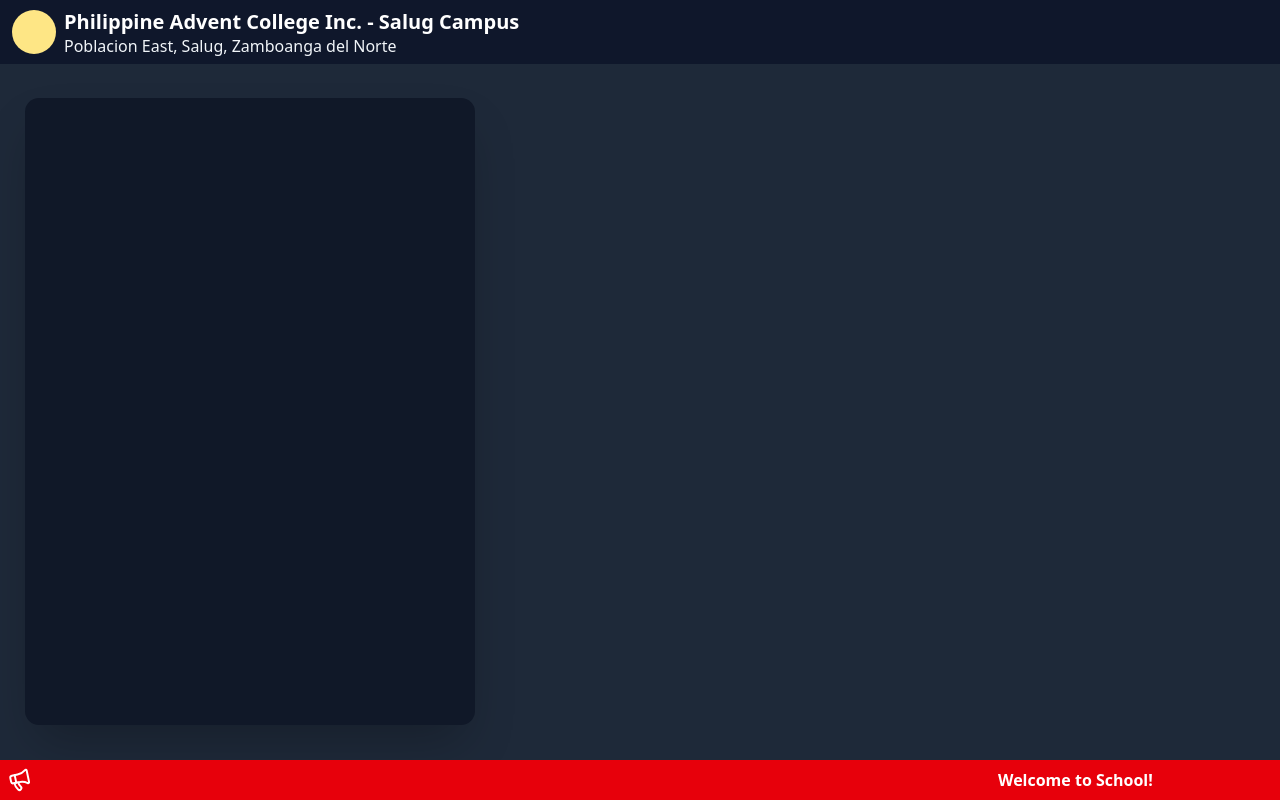
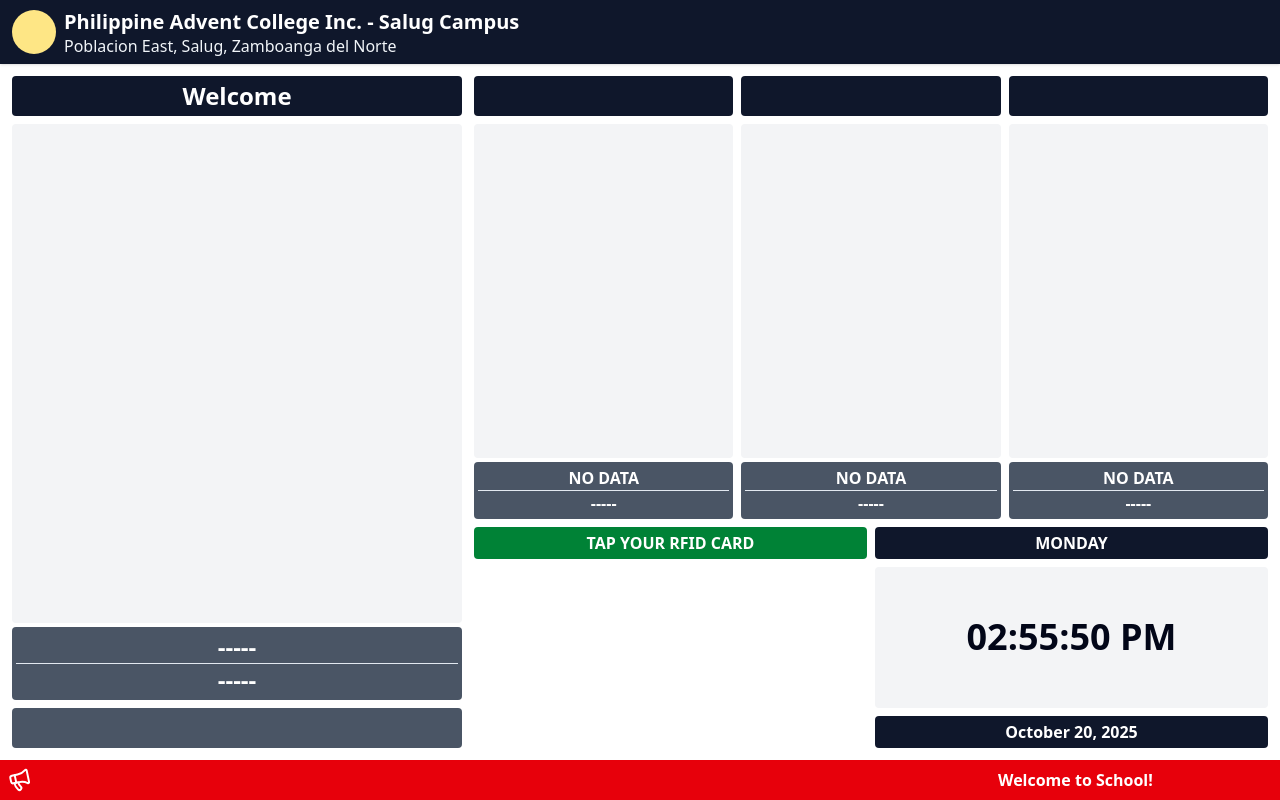
Before and after one commit to CodeBuddySLTNS/RFID-Attendance-System, a React (Vite) app in the folder client/: page / in a window 1280 px wide. Built offline with nearby package versions, Linux system fonts and the light colour scheme.

Commit message:
update ui

```diff
--- a/client/src/pages/homepage.tsx
+++ b/client/src/pages/homepage.tsx
@@ -1,7 +1,79 @@
+import { Separator } from "@/components/ui/separator";
 import { Megaphone } from "lucide-react";
+import { useEffect, useState } from "react";
 import Marquee from "react-fast-marquee";
 
+interface TimeData {
+  hours: string;
+  minutes: string;
+  seconds: string;
+  amPm: string;
+}
+
+const getDate = (): {
+  day: string;
+  date: number;
+  month: string;
+  year: number;
+} => {
+  const days = [
+    "Sunday",
+    "Monday",
+    "Tuesday",
+    "Wednesday",
+    "Thursday",
+    "Friday",
+    "Saturday",
+  ];
+
+  const months = [
+    "January",
+    "February",
+    "March",
+    "April",
+    "May",
+    "June",
+    "July",
+    "August",
+    "September",
+    "October",
+    "November",
+    "December",
+  ];
+
+  const currentDate = new Date();
+  return {
+    day: days[currentDate.getDay()],
+    date: currentDate.getDate(),
+    month: months[currentDate.getMonth()],
+    year: currentDate.getFullYear(),
+  };
+};
+
 export const Homepage = () => {
+  const [time, setTime] = useState<TimeData>({
+    hours: "00",
+    minutes: "00",
+    seconds: "00",
+    amPm: "AM",
+  });
+
+  useEffect(() => {
+    const interval = setInterval(() => {
+      const currentTime = new Date();
+      const timeData = {
+        hours: (currentTime.getHours() % 12 || 12).toString().padStart(2, "0"),
+        minutes: currentTime.getMinutes().toString().padStart(2, "0"),
+        seconds: currentTime.getSeconds().toString().padStart(2, "0"),
+        amPm: currentTime.getHours() >= 12 ? "PM" : "AM",
+      };
+
+      setTime(timeData);
+    }, 1000);
+
+    return () => clearInterval(interval);
+  }, []);
+
   return (
     <div className="w-full h-full grid grid-rows-[max-content_1fr_max-content]">
       <div className="w-full p-2 px-3 text-white bg-primary shadow">
@@ -19,13 +91,80 @@ export const Homepage = () => {
           </div>
         </div>
       </div>
-      <div className="w-full grid grid-cols-[500px_1fr] bg-gray-800">
+
+      <div className="w-full p-3 grid grid-cols-[450px_1fr] gap-3">
         <div className="flex justify-center items-center">
-          <div className="w-[90%] h-[90%] bg-gray-900 rounded-xl shadow-2xl"></div>
+          <div className="w-full h-full grid grid-rows-[40px_1fr_40px] gap-2">
+            <div className="w-full p-1 text-center text-2xl font-extrabold text-white rounded bg-primary">
+              Welcome
+            </div>
+
+            <div className="w-full grid grid-rows-[1fr_max-content] gap-1">
+              <div className="rounded bg-gray-100"></div>
+              <div className="w-full p-1 text-center text-2xl font-extrabold text-white rounded bg-gray-600">
+                <div>-----</div>
+                <Separator />
+                <div>-----</div>
+              </div>
+            </div>
+
+            <div className="w-full p-1 text-center text-2xl font-extrabold text-white rounded bg-gray-600"></div>
+          </div>
         </div>
-        <div></div>
+
+        <div className="w-full grid grid-rows-[2fr_1fr] gap-2">
+          <div className="w-full grid grid-cols-3 gap-2">
+            {Array.from({ length: 3 }).map((_, index) => (
+              <div
+                key={index}
+                className="w-full h-full grid grid-rows-[40px_1fr] gap-2"
+              >
+                <div className="w-full p-1 text-center text-white rounded bg-primary">
+                  <div></div>
+                </div>
+
+                <div className="w-full grid grid-rows-[1fr_max-content] gap-1">
+                  <div className="rounded bg-gray-100"></div>
+                  <div className="w-full p-1 text-center font-extrabold text-white rounded bg-gray-600">
+                    <h2>NO DATA</h2>
+                    <Separator />
+                    <p>-----</p>
+                  </div>
+                </div>
+              </div>
+            ))}
+          </div>
+
+          <div className="w-full grid grid-cols-2 gap-2">
+            <div className="w-full grid grid-rows-[max-content_1fr] text-center">
+              <div className="bg-green-700 p-1 rounded text-white font-extrabold">
+                TAP YOUR RFID CARD
+              </div>
+
+              <input
+                className="w-full text-center font-extrabold text-3xl outline-0"
+                type="text"
+              />
+            </div>
+
+            <div className="w-full text-center grid grid-rows-[max-content_1fr_max-content] gap-2">
+              <div className="bg-primary p-1 rounded text-white font-extrabold">
+                {getDate().day.toUpperCase()}
+              </div>
+
+              <div className="bg-gray-100 rounded flex justify-center items-center text-4xl font-extrabold">
+                <p>{`${time.hours}:${time.minutes}:${time.seconds} ${time.amPm}`}</p>
+              </div>
+
+              <div className="bg-primary p-1 rounded text-white font-extrabold">
+                {getDate().month} {getDate().date}, {getDate().year}
+              </div>
+            </div>
+          </div>
+        </div>
       </div>
-      <div className="flex gap-2 p-2 font-bold text-white bg-red-600">
+
+      <div className="flex gap-2 p-2 font-extrabold text-white bg-red-600">
         <Megaphone className="transform -rotate-12" />
         <Marquee>Welcome to School!</Marquee>
       </div>
```
